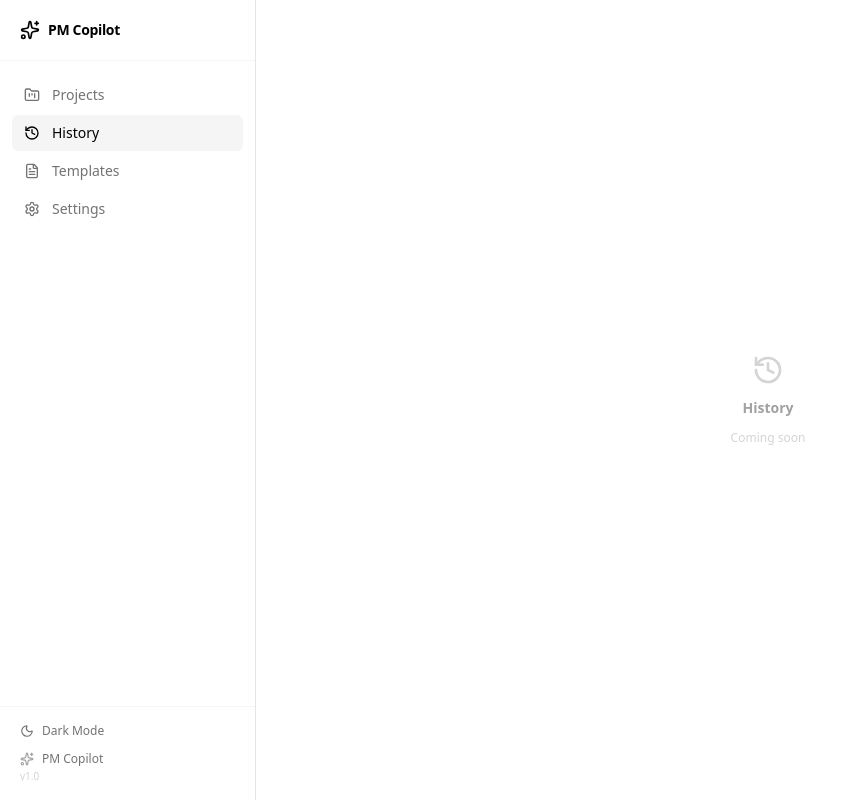
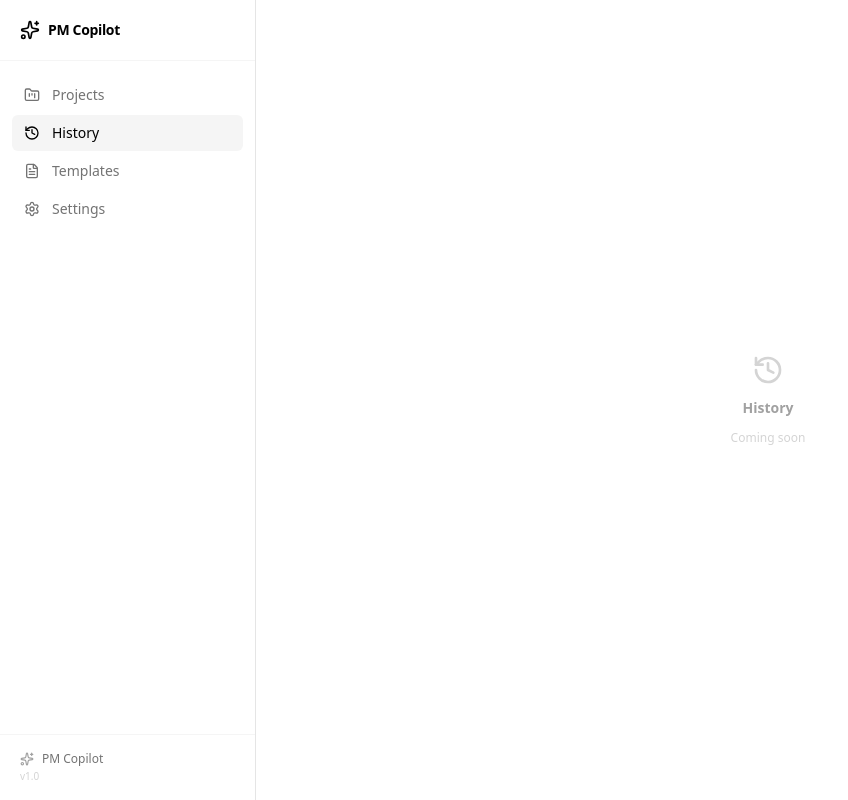
Before and after one commit to 1skyi/pm-copilot, a Next.js app: page /history in a window 1280 px wide. Shown: the whole page, without its empty margins (0-848 px from the left). Built offline with nearby package versions, Linux system fonts and the light colour scheme.

Commit message:
chore: remove dark mode entirely

```diff
--- a/src/app/globals.css
+++ b/src/app/globals.css
@@ -1,23 +1,9 @@
 @import "tailwindcss";
 @plugin "@tailwindcss/typography";
-
-@variant dark (&:where(.dark, .dark *));
 
 :root {
   --background: #fcfcfc;
   --foreground: #0a0a0a;
-}
-
-.dark {
-  --background: #0a0a0a;
-  --foreground: #ededed;
-}
-
-@media (prefers-color-scheme: dark) {
-  :root:not(.light) {
-    --background: #0a0a0a;
-    --foreground: #ededed;
-  }
 }
 
 body {
@@ -32,5 +18,3 @@ body {
 ::-webkit-scrollbar-track { background: transparent; }
 ::-webkit-scrollbar-thumb { background: #e5e5e5; border-radius: 2px; }
 ::-webkit-scrollbar-thumb:hover { background: #d4d4d4; }
-.dark ::-webkit-scrollbar-thumb { background: #404040; }
-.dark ::-webkit-scrollbar-thumb:hover { background: #525252; }
--- a/src/app/layout.tsx
+++ b/src/app/layout.tsx
@@ -12,10 +12,7 @@ export default function RootLayout({
   children: React.ReactNode;
 }>) {
   return (
-    <html lang="en" suppressHydrationWarning>
-      <head>
-        <script dangerouslySetInnerHTML={{ __html: "(function(){try{var t=localStorage.getItem('theme');if(t==='dark'||(!t&&window.matchMedia('(prefers-color-scheme:dark)').matches)){document.documentElement.classList.add('dark')}else{document.documentElement.classList.add('light')}}catch(e){}})()" }} />
-      </head>
+    <html lang="en">
       <body className="antialiased">{children}</body>
     </html>
   );
--- a/src/components/layout/Sidebar.tsx
+++ b/src/components/layout/Sidebar.tsx
@@ -1,6 +1,5 @@
 "use client"
 
-import { useState, useEffect } from "react"
 import { usePathname } from "next/navigation"
 import Link from "next/link"
 import {
@@ -10,8 +9,6 @@ import {
   FileText,
   Settings,
   Sparkles,
-  Moon,
-  Sun,
 } from "lucide-react"
 import { MENU_ITEMS } from "@/constants"
 import { cn } from "@/lib/utils"
@@ -27,34 +24,14 @@ const iconMap: Record<string, React.ComponentType<{ className?: string }>> = {
 export function Sidebar() {
   const pathname = usePathname()
   const activeId = pathname === "/" ? "projects" : pathname.replace("/", "")
-  const [dark, setDark] = useState(false)
-
-  useEffect(() => {
-    setDark(document.documentElement.classList.contains("dark"))
-  }, [])
-
-  const toggleTheme = () => {
-    const h = document.documentElement
-    if (h.classList.contains("dark")) {
-      h.classList.remove("dark"); h.classList.add("light")
-      localStorage.setItem("theme", "light"); setDark(false)
-    } else {
-      h.classList.remove("light"); h.classList.add("dark")
-      localStorage.setItem("theme", "dark"); setDark(true)
-    }
-  }
 
   return (
     <div className="flex h-full flex-col">
-      {/* Header */}
-      <div className="flex items-center gap-2 px-5 py-5 border-b border-neutral-100 dark:border-neutral-800">
-        <Sparkles className="h-5 w-5 text-black dark:text-white" />
-        <span className="text-sm font-semibold tracking-tight text-black dark:text-white">
-          PM Copilot
-        </span>
+      <div className="flex items-center gap-2 px-5 py-5 border-b border-neutral-100">
+        <Sparkles className="h-5 w-5 text-black" />
+        <span className="text-sm font-semibold tracking-tight text-black">PM Copilot</span>
       </div>
 
-      {/* Menu */}
       <nav className="flex-1 px-3 py-4 space-y-0.5">
         {MENU_ITEMS.map((item) => {
           const Icon = iconMap[item.icon]
@@ -65,8 +42,8 @@ export function Sidebar() {
               className={cn(
                 "flex w-full items-center gap-3 rounded-md px-3 py-2 text-sm transition-colors",
                 activeId === item.id
-                  ? "bg-neutral-100 dark:bg-neutral-800 text-black dark:text-white font-medium"
-                  : "text-neutral-500 dark:text-neutral-400 hover:bg-neutral-50 dark:hover:bg-neutral-800/50 hover:text-neutral-700 dark:hover:text-neutral-200"
+                  ? "bg-neutral-100 text-black font-medium"
+                  : "text-neutral-500 hover:bg-neutral-50 hover:text-neutral-700"
               )}
             >
               {Icon && <Icon className="h-4 w-4 flex-shrink-0" />}
@@ -76,22 +53,12 @@ export function Sidebar() {
         })}
       </nav>
 
-      {/* Footer */}
-      <div className="px-5 py-4 border-t border-neutral-100 dark:border-neutral-800 space-y-3">
-        <button
-          onClick={toggleTheme}
-          className="flex items-center gap-2 w-full text-xs text-neutral-500 hover:text-neutral-700 dark:text-neutral-400 dark:hover:text-neutral-200 transition-colors"
-        >
-          {dark ? <Sun className="h-3.5 w-3.5" /> : <Moon className="h-3.5 w-3.5" />}
-          <span>{dark ? "Light Mode" : "Dark Mode"}</span>
-        </button>
-        <div>
-          <div className="flex items-center gap-2">
-            <Sparkles className="h-3.5 w-3.5 text-neutral-400" />
-            <span className="text-xs text-neutral-500 dark:text-neutral-300">PM Copilot</span>
-          </div>
-          <p className="text-[10px] text-neutral-300 mt-0.5">v1.0</p>
+      <div className="px-5 py-4 border-t border-neutral-100">
+        <div className="flex items-center gap-2">
+          <Sparkles className="h-3.5 w-3.5 text-neutral-400" />
+          <span className="text-xs text-neutral-500">PM Copilot</span>
         </div>
+        <p className="text-[10px] text-neutral-300 mt-0.5">v1.0</p>
       </div>
     </div>
   )
--- a/src/components/markdown/MarkdownViewer.tsx
+++ b/src/components/markdown/MarkdownViewer.tsx
@@ -167,7 +167,7 @@ export function MarkdownViewer({
   return (
     <div className="h-full flex flex-col">
       {/* Header */}
-      <div className="flex items-center justify-between px-6 py-4 border-b border-neutral-100 dark:border-neutral-800">
+      <div className="flex items-center justify-between px-6 py-4 border-b border-neutral-100">
         <div className="flex items-center gap-2">
           <h2 className="text-sm font-semibold text-neutral-900">{t.title}</h2>
           {phase === "generating" && <span className="flex items-center gap-1 text-[10px] text-blue-500"><span className="inline-block h-1.5 w-1.5 rounded-full bg-blue-500 animate-pulse" />{t.generating}</span>}
--- a/src/components/workspace/Workspace.tsx
+++ b/src/components/workspace/Workspace.tsx
@@ -128,7 +128,7 @@ export function Workspace({
   return (
     <div className="flex h-full flex-col">
       <div className="flex items-center justify-between px-5 py-5 border-b border-neutral-100">
-        <h2 className="text-sm font-semibold text-black dark:text-white">{language === "zh" ? "工作区" : "Workspace"}</h2>
+        <h2 className="text-sm font-semibold text-black">{language === "zh" ? "工作区" : "Workspace"}</h2>
         <button onClick={toggleLanguage} className="flex items-center gap-1 px-2 py-1 rounded text-[10px] font-medium text-neutral-500 hover:bg-neutral-100 hover:text-neutral-700 transition-colors">
           <Languages className="h-3 w-3" />{language === "en" ? "中文" : "EN"}
         </button>
@@ -136,11 +136,11 @@ export function Workspace({
 
       <div className="px-5 py-4 space-y-3 border-b border-neutral-100">
         <div>
-          <label className="text-[11px] font-medium text-neutral-400 dark:text-neutral-500 uppercase tracking-wider">{language === "zh" ? "项目名称" : "Project Name"}</label>
+          <label className="text-[11px] font-medium text-neutral-400 uppercase tracking-wider">{language === "zh" ? "项目名称" : "Project Name"}</label>
           <Input value={projectName} onChange={(e) => setProjectName(e.target.value)} placeholder="e.g. Campus Sports Management" className="mt-1 h-8 text-sm" disabled={phase === "generating"} />
         </div>
         <div>
-          <label className="text-[11px] font-medium text-neutral-400 dark:text-neutral-500 uppercase tracking-wider">{language === "zh" ? "产品想法" : "Idea"}</label>
+          <label className="text-[11px] font-medium text-neutral-400 uppercase tracking-wider">{language === "zh" ? "产品想法" : "Idea"}</label>
           <Input value={idea} onChange={(e) => setIdea(e.target.value)} placeholder={SAMPLE_PLACEHOLDERS[placeholderIndex]} className="mt-1 h-8 text-sm" disabled={phase === "generating"} />
         </div>
 
```
